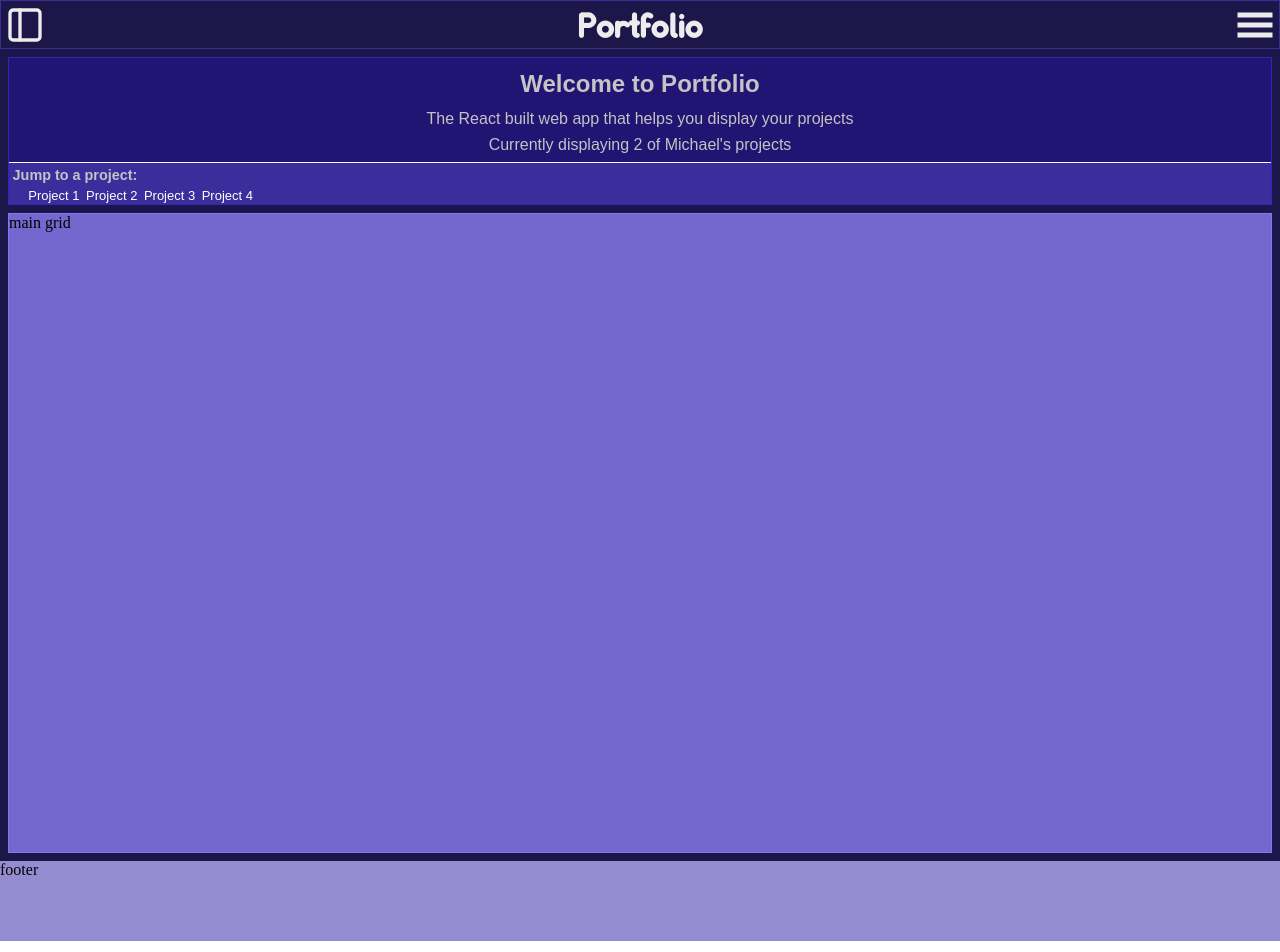
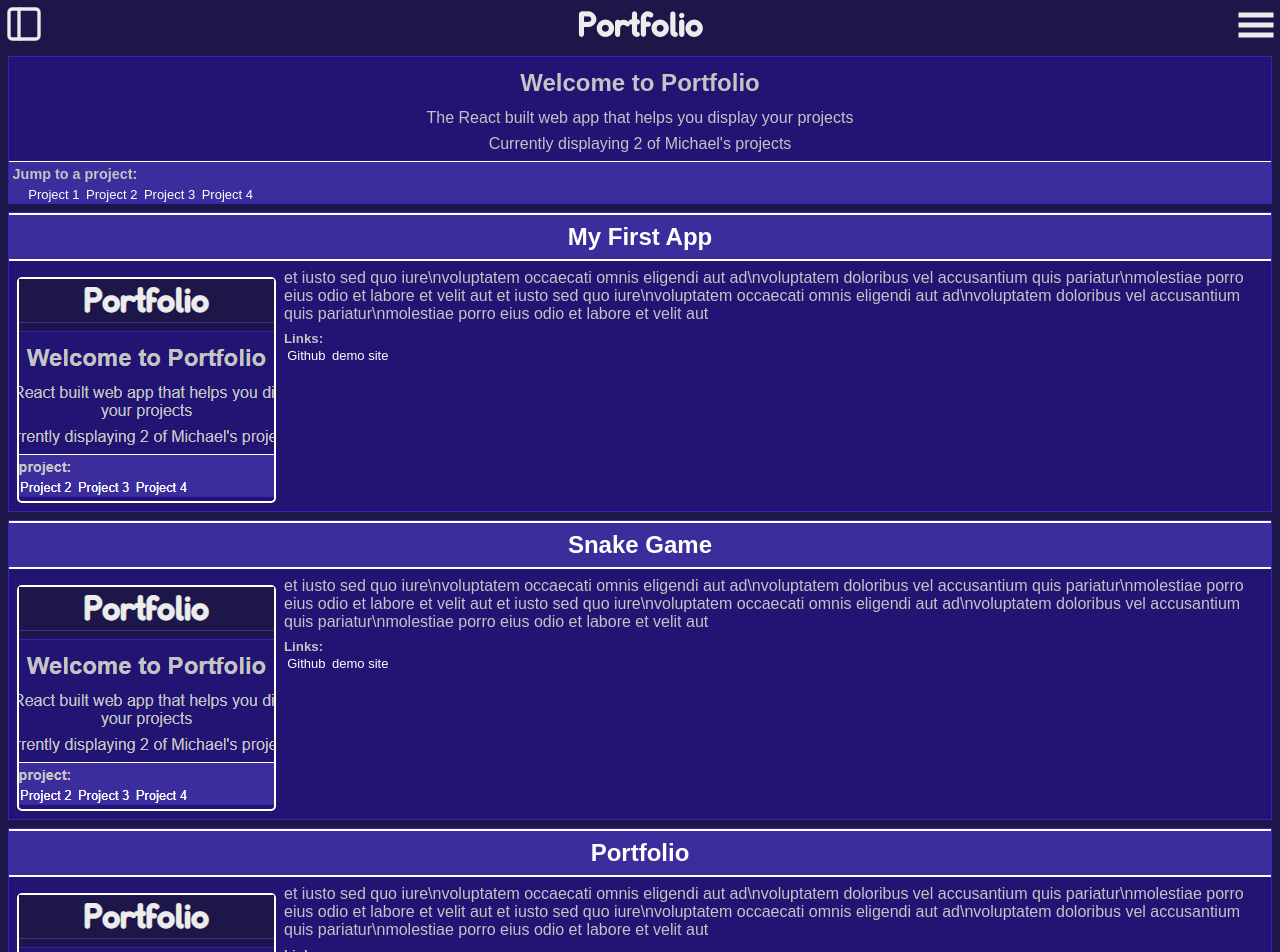
Before and after one commit to mtleonardjr/portfolio-website-v1, a React (Create React App) app: page / in a window 1280 px wide. Shown: the top 952 px of the page. Built offline with nearby package versions, Linux system fonts and the light colour scheme.

Commit message:
added projects

```diff
--- a/src/App.css
+++ b/src/App.css
@@ -17,13 +17,12 @@
 }
 
 .sidebar {
-  background-color: white;
   min-height: 100%;
-  display: block;
+  display: flex;
   position: absolute;
   z-index: 1; /* Places on top */
   min-width: 70vw;
-  background-color: rgb(148, 139, 209);
+  background-color: rgb(60, 45, 156);
 }
 
 /* Header Styling */
@@ -42,7 +41,7 @@
   align-items: center;
   color: rgb(236, 236, 236);
   background-color: rgb(29, 22, 73);
-  border: 1px solid rgb(59, 44, 151);
+
   font-family: somatic, serif;
 }
 
@@ -77,6 +76,7 @@ nav ul {
   flex-direction: column;
   position: absolute;
   right: 0;
+  top: 3.5em;
   background-color: #f9f9f9;
   box-shadow: 0px 8px 16px 0px rgba(0, 0, 0, 0.2);
   z-index: 1; /* Places on top */
@@ -153,15 +153,49 @@ main {
 
 /* Main Grid Stying */
 .main-grid {
-  margin: 0 0.5em 0.5em;
+  font-family: sans-serif;
+  margin: 0 0.5em;
   flex: 1;
-  min-height: 40em;
-  background-color: rgb(117, 103, 206);
-  border: 1px solid rgb(133, 116, 245);
+
+  background-color: rgb(29, 22, 73);
+  display: grid;
+}
+
+.project {
+  border: 1px solid rgb(54, 33, 196);
+  background-color: rgb(33, 20, 114);
+  margin-bottom: 0.5em;
+  color: rgb(196, 196, 196);
+  min-height: 15em;
+}
+
+.project h2 {
+  display: flex;
+  justify-content: center;
+  align-items: center;
+  color: white;
+  background-color: rgb(60, 45, 156);
+  min-height: 2em;
+  border-bottom: 2px solid white;
+  border-top: 2px solid white;
+}
+
+.project-body-image-container {
+  border: 2px solid white;
+  border-radius: 5px;
+  float: left;
+  max-width: 30%;
+  margin: 0.5em;
+}
+.project-body-image {
+  max-width: 100%;
+}
+
+.project-body-text {
+  margin: 0.5em;
 }
 
 /* Footer Styling */
 .footer {
   min-height: 5em;
-  background-color: rgb(148, 139, 209);
 }
--- a/src/App.js
+++ b/src/App.js
@@ -2,6 +2,7 @@ import React, { useState, useRef, useEffect } from 'react'
 import { FiSidebar } from 'react-icons/fi'
 import { GiHamburgerMenu } from 'react-icons/gi'
 import './App.css';
+import pic from './images/portfolioTn.PNG'
 
 function App() {
 
@@ -98,7 +99,50 @@ function App() {
               </ul>
             </div>
           </section>
-          <section className='main-grid'>main grid</section>
+          <section className='main-grid'>
+            <div className='project'>
+              <h2>My First App</h2>
+              <div className='project-body'>
+                <div className='project-body-image-container'><img src={pic} alt="portfolio thumbnail" className='project-body-image' /></div>
+                <div className='project-body-text'>et iusto sed quo iure\nvoluptatem occaecati omnis eligendi aut ad\nvoluptatem doloribus vel accusantium quis pariatur\nmolestiae porro eius odio et labore et velit aut et iusto sed quo iure\nvoluptatem occaecati omnis eligendi aut ad\nvoluptatem doloribus vel accusantium quis pariatur\nmolestiae porro eius odio et labore et velit aut</div>
+              </div>
+              <div className='project-links'>
+              <h5>Links:</h5>
+              <ul>
+                <a href="#home" className='banner-link'>Github</a>
+                <a href="#home" className='banner-link'>demo site</a>
+              </ul>
+            </div>
+            </div>
+            <div className='project'>
+              <h2>Snake Game</h2>
+              <div className='project-body'>
+                <div className='project-body-image-container'><img src={pic} alt="portfolio thumbnail" className='project-body-image' /></div>
+                <div className='project-body-text'>et iusto sed quo iure\nvoluptatem occaecati omnis eligendi aut ad\nvoluptatem doloribus vel accusantium quis pariatur\nmolestiae porro eius odio et labore et velit aut et iusto sed quo iure\nvoluptatem occaecati omnis eligendi aut ad\nvoluptatem doloribus vel accusantium quis pariatur\nmolestiae porro eius odio et labore et velit aut</div>
+              </div>
+              <div className='project-links'>
+              <h5>Links:</h5>
+              <ul>
+                <a href="#home" className='banner-link'>Github</a>
+                <a href="#home" className='banner-link'>demo site</a>
+              </ul>
+            </div>
+            </div>
+            <div className='project'>
+              <h2>Portfolio</h2>
+              <div className='project-body'>
+                <div className='project-body-image-container'><img src={pic} alt="portfolio thumbnail" className='project-body-image' /></div>
+                <div className='project-body-text'>et iusto sed quo iure\nvoluptatem occaecati omnis eligendi aut ad\nvoluptatem doloribus vel accusantium quis pariatur\nmolestiae porro eius odio et labore et velit aut et iusto sed quo iure\nvoluptatem occaecati omnis eligendi aut ad\nvoluptatem doloribus vel accusantium quis pariatur\nmolestiae porro eius odio et labore et velit aut</div>
+              </div>
+              <div className='project-links'>
+              <h5>Links:</h5>
+              <ul>
+                <a href="#home" className='banner-link'>Github</a>
+                <a href="#home" className='banner-link'>demo site</a>
+              </ul>
+            </div>
+            </div>
+          </section>
           <section className='footer'>footer</section>
         </main>
       </div>
```
Also changed, not shown: src/images/portfolioTn.PNG (added).
